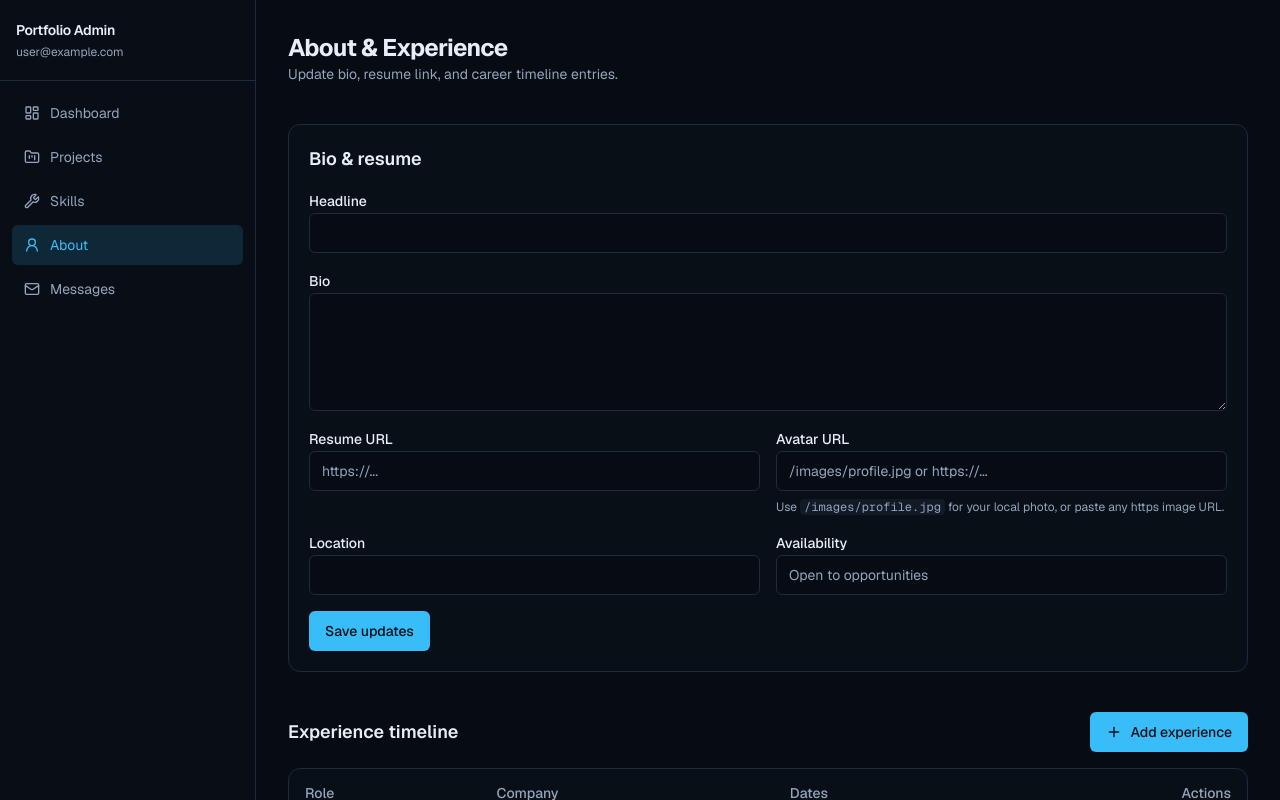
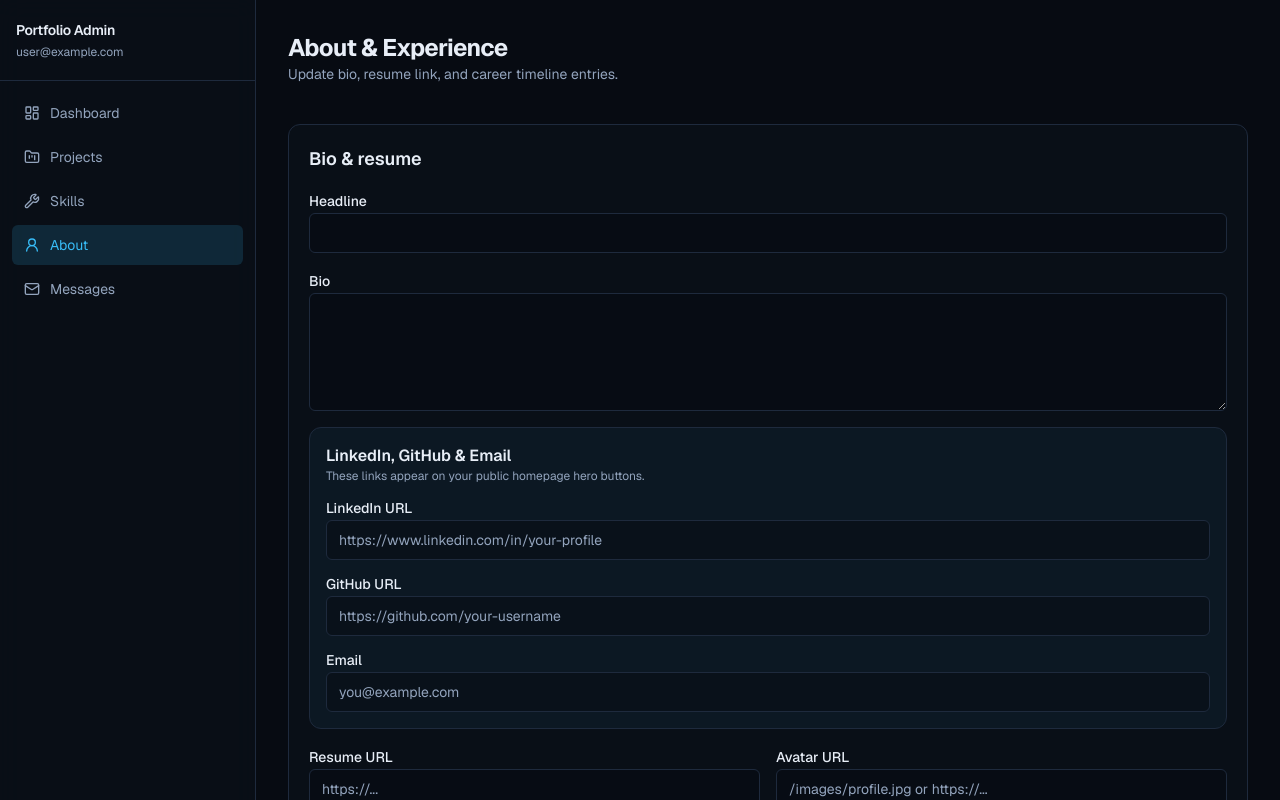
Before and after one commit to Abelha344/portfolio_swe, a Next.js app: page /admin/about in a window 1280 px wide. Shown: the top 800 px of the page. Built offline with nearby package versions, Linux system fonts and the light colour scheme; no server answers; the database is empty; sample sign-in values are in the browser's storage.

Commit message:
Add LinkedIn GitHub and email fields to About admin

```diff
--- a/app/(public)/page.tsx
+++ b/app/(public)/page.tsx
@@ -33,6 +33,9 @@ export default async function HomePage() {
         bio={about?.bio}
         resumeUrl={about?.resumeUrl}
         avatarUrl={about?.avatarUrl}
+        linkedinUrl={about?.linkedinUrl}
+        githubUrl={about?.githubUrl}
+        email={about?.email}
       />
       <TechStackGrid skills={skills} />
       <ProjectsShowcase projects={projects} />
--- a/components/admin/AboutAdmin.tsx
+++ b/components/admin/AboutAdmin.tsx
@@ -153,6 +153,9 @@ export function AboutAdmin({
       headline: about?.headline ?? "",
       resumeUrl: about?.resumeUrl ?? "",
       avatarUrl: about?.avatarUrl ?? "",
+      linkedinUrl: about?.linkedinUrl ?? "",
+      githubUrl: about?.githubUrl ?? "",
+      email: about?.email ?? "",
       location: about?.location ?? "",
       availability: about?.availability ?? "",
     },
@@ -183,6 +186,9 @@ export function AboutAdmin({
               errors.bio?.message ||
               errors.avatarUrl?.message ||
               errors.resumeUrl?.message ||
+              errors.linkedinUrl?.message ||
+              errors.githubUrl?.message ||
+              errors.email?.message ||
               errors.headline?.message ||
               "Please fix the highlighted fields.";
             setMessage(first);
@@ -204,6 +210,56 @@ export function AboutAdmin({
             <p className="text-xs text-destructive">{form.formState.errors.bio.message}</p>
           ) : null}
         </div>
+
+        <div className="space-y-3 rounded-xl border border-primary/30 bg-primary/5 p-4">
+          <div>
+            <h3 className="text-base font-semibold text-foreground">
+              LinkedIn, GitHub & Email
+            </h3>
+            <p className="text-xs text-muted-foreground">
+              These links appear on your public homepage hero buttons.
+            </p>
+          </div>
+          <div className="space-y-2">
+            <Label htmlFor="linkedinUrl">LinkedIn URL</Label>
+            <Input
+              id="linkedinUrl"
+              {...form.register("linkedinUrl")}
+              placeholder="https://www.linkedin.com/in/your-profile"
+            />
+            {form.formState.errors.linkedinUrl ? (
+              <p className="text-xs text-destructive">
+                {form.formState.errors.linkedinUrl.message}
+              </p>
+            ) : null}
+          </div>
+          <div className="space-y-2">
+            <Label htmlFor="githubUrl">GitHub URL</Label>
+            <Input
+              id="githubUrl"
+              {...form.register("githubUrl")}
+              placeholder="https://github.com/your-username"
+            />
+            {form.formState.errors.githubUrl ? (
+              <p className="text-xs text-destructive">
+                {form.formState.errors.githubUrl.message}
+              </p>
+            ) : null}
+          </div>
+          <div className="space-y-2">
+            <Label htmlFor="contactEmail">Email</Label>
+            <Input
+              id="contactEmail"
+              {...form.register("email")}
+              type="email"
+              placeholder="you@example.com"
+            />
+            {form.formState.errors.email ? (
+              <p className="text-xs text-destructive">{form.formState.errors.email.message}</p>
+            ) : null}
+          </div>
+        </div>
+
         <div className="grid gap-4 sm:grid-cols-2">
           <div className="space-y-2">
             <Label>Resume URL</Label>
--- a/components/public/Hero.tsx
+++ b/components/public/Hero.tsx
@@ -10,13 +10,14 @@ type HeroProps = {
   bio?: string | null;
   resumeUrl?: string | null;
   avatarUrl?: string | null;
+  linkedinUrl?: string | null;
+  githubUrl?: string | null;
+  email?: string | null;
 };
 
-const FALLBACK_AVATAR =
-  "https://images.unsplash.com/photo-1507003211169-0a1dd7228f2d?w=800&q=80";
-
-const GITHUB_URL = "https://github.com/Abelha344";
-const EMAIL = "abelhailu0427@gmail.com";
+const FALLBACK_AVATAR = "/images/profile.jpg";
+const FALLBACK_GITHUB = "https://github.com/Abelha344";
+const FALLBACK_EMAIL = "abelhailu0427@gmail.com";
 
 function GitHubIcon({ className }: { className?: string }) {
   return (
@@ -44,7 +45,19 @@ function LinkedInIcon({ className }: { className?: string }) {
   );
 }
 
-export function Hero({ headline, bio, resumeUrl, avatarUrl }: HeroProps) {
+export function Hero({
+  headline,
+  bio,
+  resumeUrl,
+  avatarUrl,
+  linkedinUrl,
+  githubUrl,
+  email,
+}: HeroProps) {
+  const github = githubUrl || FALLBACK_GITHUB;
+  const linkedin = linkedinUrl || github;
+  const contactEmail = email || FALLBACK_EMAIL;
+
   return (
     <section id="hero" className="relative overflow-hidden border-b border-border">
       <div className="pointer-events-none absolute inset-0 bg-[radial-gradient(ellipse_at_top,_rgba(56,189,248,0.15),_transparent_55%),radial-gradient(ellipse_at_bottom_right,_rgba(34,197,94,0.08),_transparent_40%)]" />
@@ -118,19 +131,19 @@ export function Hero({ headline, bio, resumeUrl, avatarUrl }: HeroProps) {
             </a>
           </Button>
           <Button asChild variant="outline" size="lg">
-            <a href={GITHUB_URL} target="_blank" rel="noopener noreferrer">
+            <a href={linkedin} target="_blank" rel="noopener noreferrer">
               <LinkedInIcon className="size-4" />
               LinkedIn
             </a>
           </Button>
           <Button asChild variant="outline" size="lg">
-            <a href={GITHUB_URL} target="_blank" rel="noopener noreferrer">
+            <a href={github} target="_blank" rel="noopener noreferrer">
               <GitHubIcon className="size-4" />
               GitHub
             </a>
           </Button>
           <Button asChild variant="outline" size="lg">
-            <a href={`mailto:${EMAIL}`}>
+            <a href={`mailto:${contactEmail}`}>
               <Mail className="size-4" />
               Email
             </a>
--- a/lib/actions/messages.ts
+++ b/lib/actions/messages.ts
@@ -35,6 +35,9 @@ export async function upsertAbout(input: AboutInput): Promise<ActionResult<{ id:
       headline: parsed.data.headline || null,
       resumeUrl: parsed.data.resumeUrl || null,
       avatarUrl: parsed.data.avatarUrl || null,
+      linkedinUrl: parsed.data.linkedinUrl || null,
+      githubUrl: parsed.data.githubUrl || null,
+      email: parsed.data.email || null,
       location: parsed.data.location || null,
       availability: parsed.data.availability || null,
     };
--- a/lib/validations/index.ts
+++ b/lib/validations/index.ts
@@ -70,6 +70,15 @@ export const aboutSchema = z.object({
       z.string().url("Avatar must be a valid URL"),
     ])
     .optional(),
+  linkedinUrl: z
+    .union([z.literal(""), z.string().url("LinkedIn must be a valid URL")])
+    .optional(),
+  githubUrl: z
+    .union([z.literal(""), z.string().url("GitHub must be a valid URL")])
+    .optional(),
+  email: z
+    .union([z.literal(""), z.string().email("Enter a valid email")])
+    .optional(),
   location: z.string().optional().or(z.literal("")),
   availability: z.string().optional().or(z.literal("")),
 });
--- a/prisma/seed.ts
+++ b/prisma/seed.ts
@@ -34,8 +34,10 @@ async function main() {
       headline: "Full-Stack Developer building resilient products",
       bio: "I specialize in Next.js, React, Express, Nest.js, Django, FastAPI, PostgreSQL, MySQL, and MongoDB. I design end-to-end systems — from polished interfaces to production APIs and ERP workflows.",
       resumeUrl: "https://example.com/resume.pdf",
-      avatarUrl:
-        "https://images.unsplash.com/photo-1507003211169-0a1dd7228f2d?w=800&q=80",
+      avatarUrl: "/images/profile.jpg",
+      linkedinUrl: "https://github.com/Abelha344",
+      githubUrl: "https://github.com/Abelha344",
+      email: "abelhailu0427@gmail.com",
       location: "Remote",
       availability: "Open to full-time & contract roles",
     },
```
Also changed, not shown: public/images/README.txt (added), 1 other file (tests, documents, lock files or other folders).
